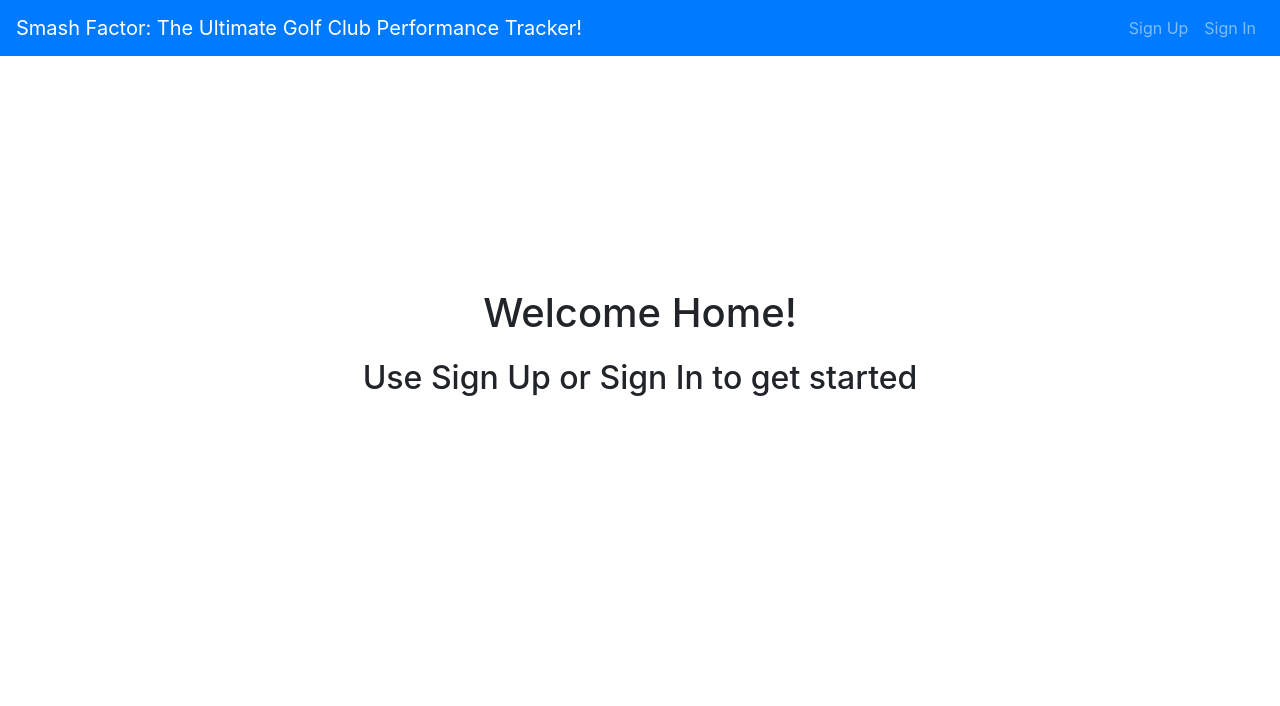
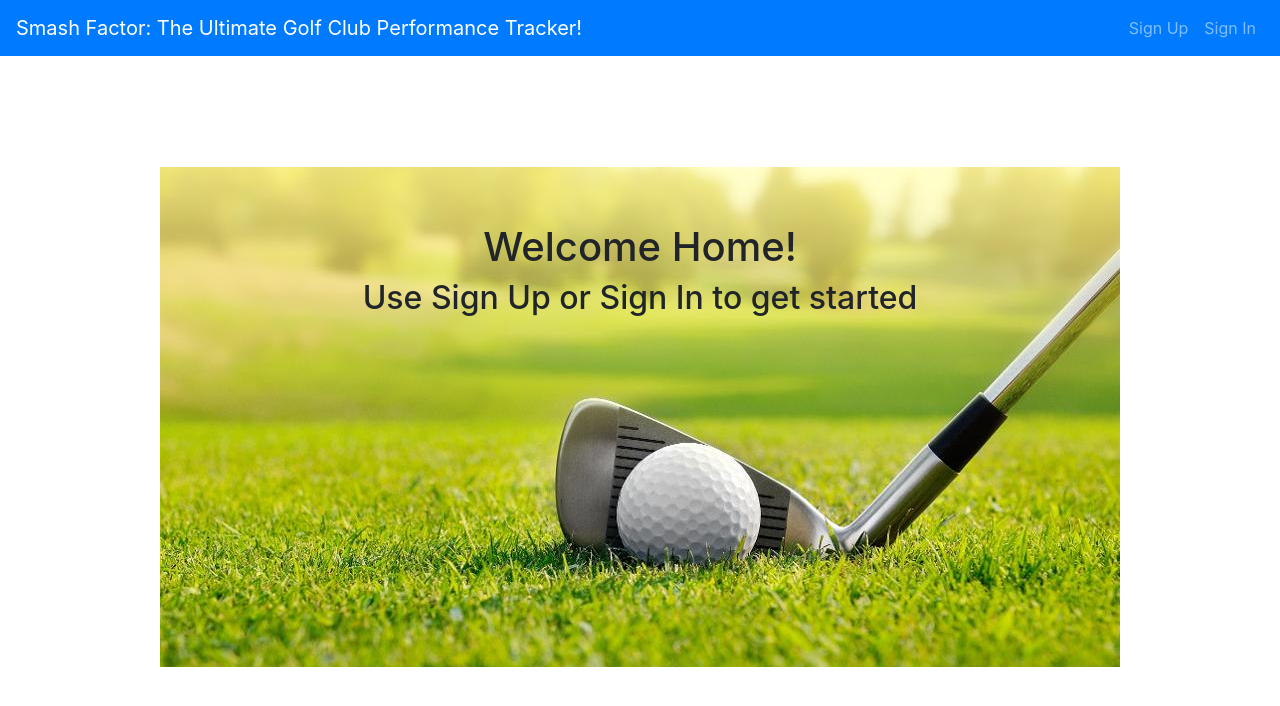
Before and after one commit to chardbres/smash-factor-client, a React app: page /#/ in a window 1280 px wide. Shown: the top 706 px of the page. Built offline with nearby package versions, Linux system fonts and the light colour scheme.

Commit message:
Added background image to home page and improved some styling.

```diff
--- a/src/components/Home/Home.js
+++ b/src/components/Home/Home.js
@@ -5,8 +5,10 @@ const Home = props => {
   return (
     <div>
       <div className="welcome-screen">
-        <h1>Welcome Home!</h1>
-        <h2>Use Sign Up or Sign In to get started</h2>
+        <div>
+          <h1>Welcome Home!</h1>
+          <h2>Use Sign Up or Sign In to get started</h2>
+        </div>
       </div>
     </div>
   )
--- a/src/index.scss
+++ b/src/index.scss
@@ -88,12 +88,20 @@
 
 .welcome-screen {
   align-self: center;
-  display: flex;
+  background-image: url('./components/Home/golf_stance.jpg');
+  background-position: center;
+  background-repeat: no-repeat;
+  font-weight: bold;
+  height: 500px;
   flex-direction: column;
   justify-content: center;
-  margin-top: 20%;
+  margin-top: 10%;
 
-  * {
-    margin: 1% auto;
+  div {
+    align-items: center;
+    display: flex;
+    flex-direction: column;
+    margin: 2% auto;
+    padding-top: 5%;
   }
 }
```
Also changed, not shown: src/components/Home/golf_stance.jpg (added).
